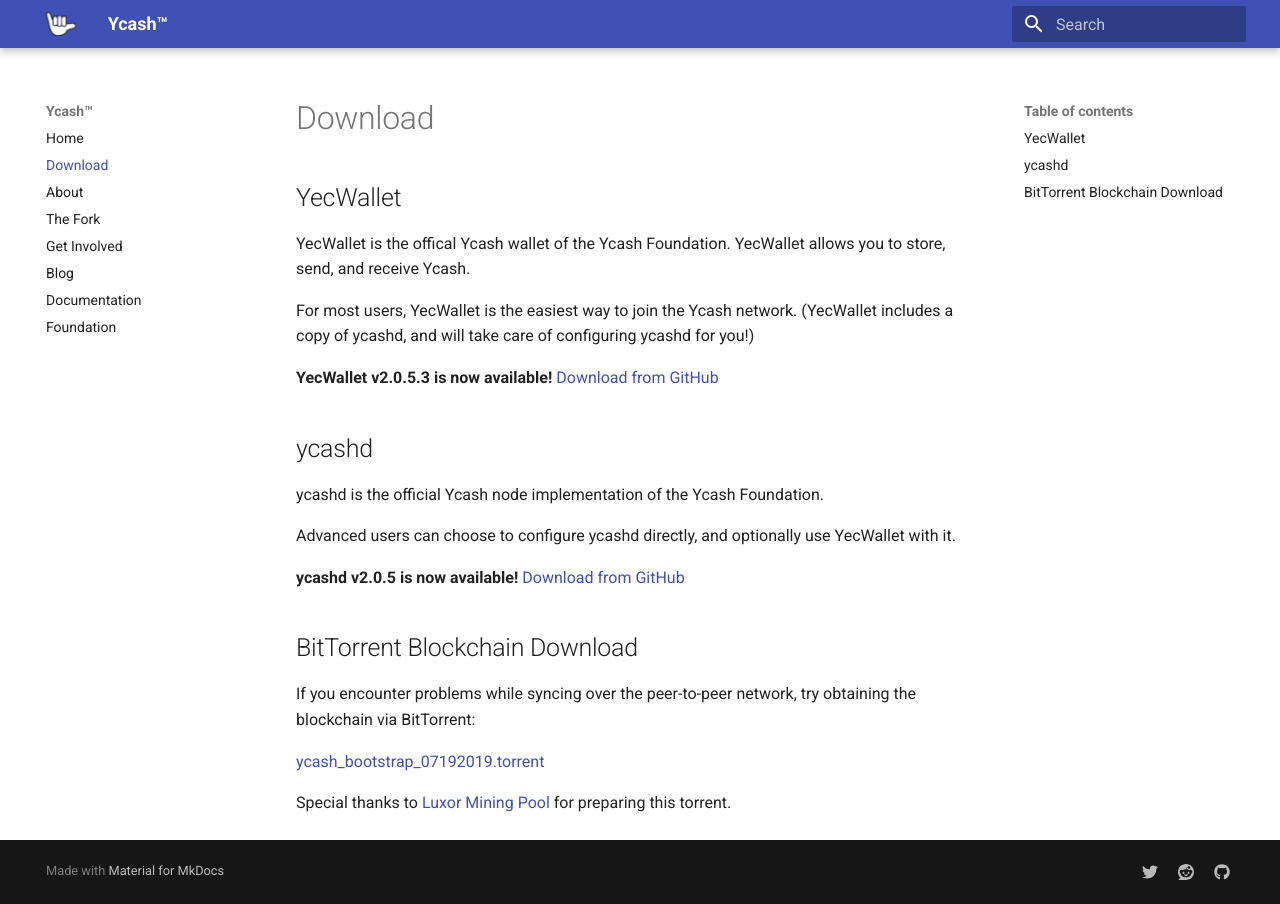
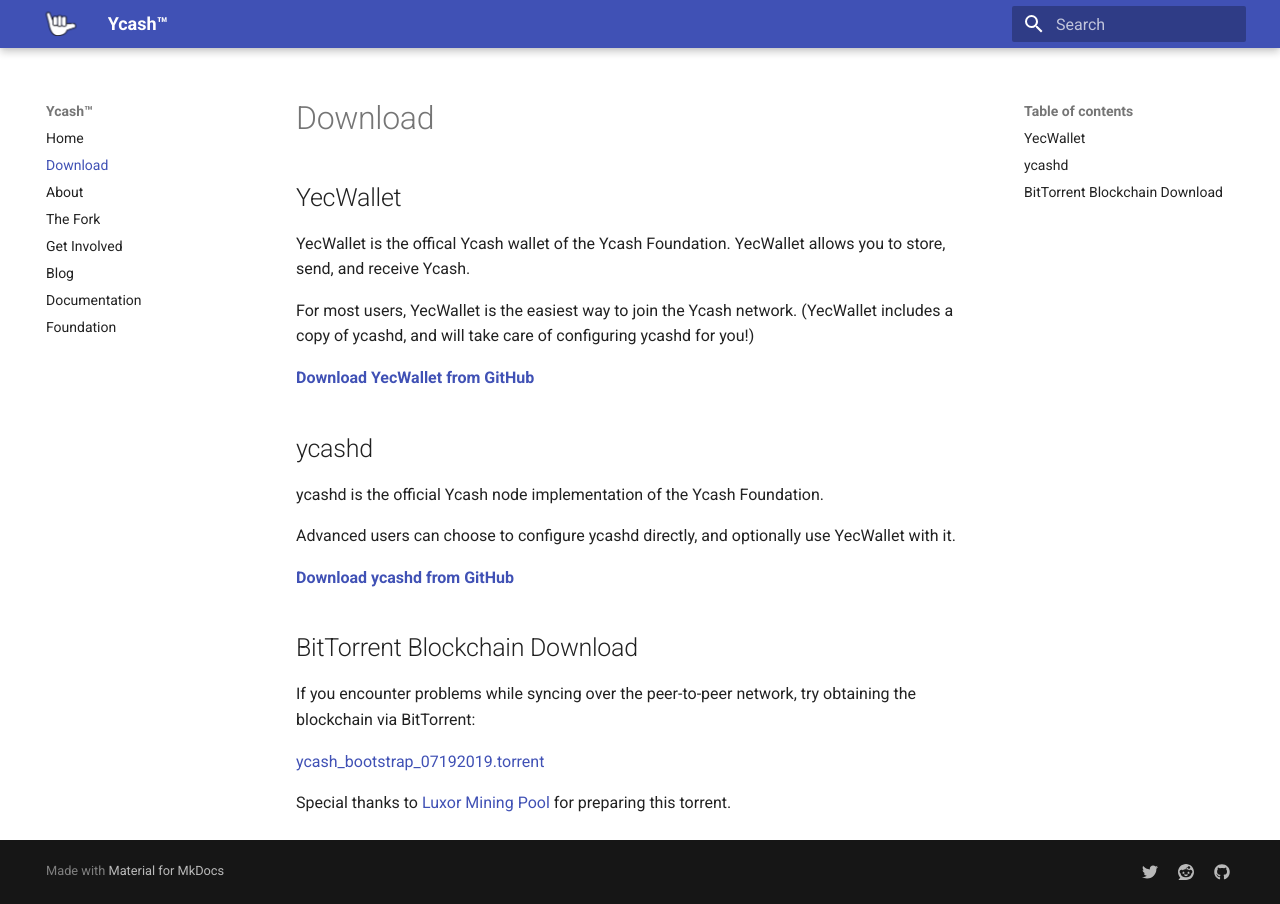
Before and after one commit to ycashfoundation/ycash-website, an MkDocs documentation site: the page built from docs/download.md, in a window 1280 px wide. Built offline with MkDocs 1.6.1 and Material for MkDocs 9.7.7, drawn with Linux system fonts in a browser that asks for light colours.

Commit message:
update download links

```diff
--- a/docs/download.md
+++ b/docs/download.md
@@ -6,7 +6,7 @@
 
 For most users, YecWallet is the easiest way to join the Ycash network. (YecWallet includes a copy of ycashd, and will take care of configuring ycashd for you!)
 
-**YecWallet v2.0.5.3 is now available!** [Download from GitHub](https://github.com/ycashfoundation/yecwallet/releases)
+**[Download YecWallet from GitHub](https://github.com/ycashfoundation/yecwallet/releases)**
 
 ## ycashd
 
@@ -14,7 +14,7 @@
 
 Advanced users can choose to configure ycashd directly, and optionally use YecWallet with it.
 
-**ycashd v2.0.5 is now available!** [Download from GitHub](https://github.com/ycashfoundation/ycash/releases/tag/2.0.5)
+**[Download ycashd from GitHub](https://github.com/ycashfoundation/ycash/releases)**
 
 ## BitTorrent Blockchain Download
 
```
